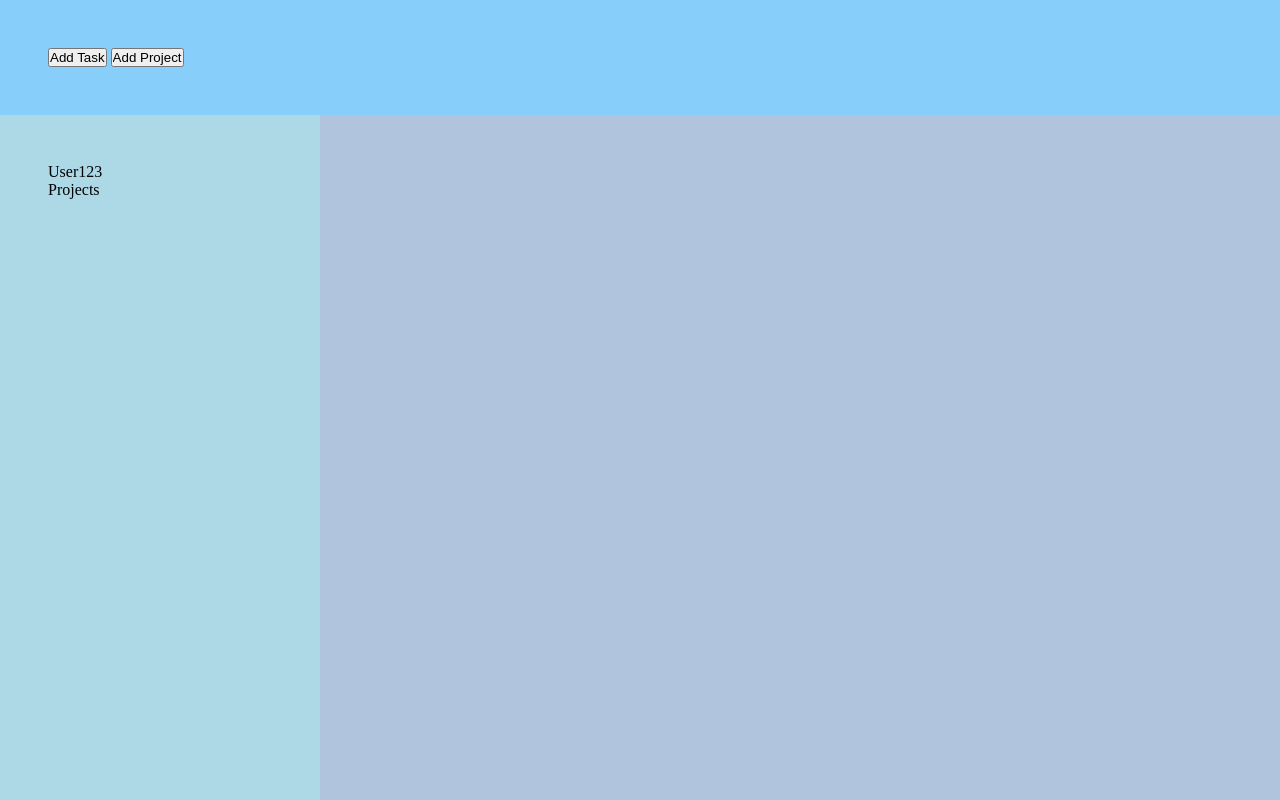
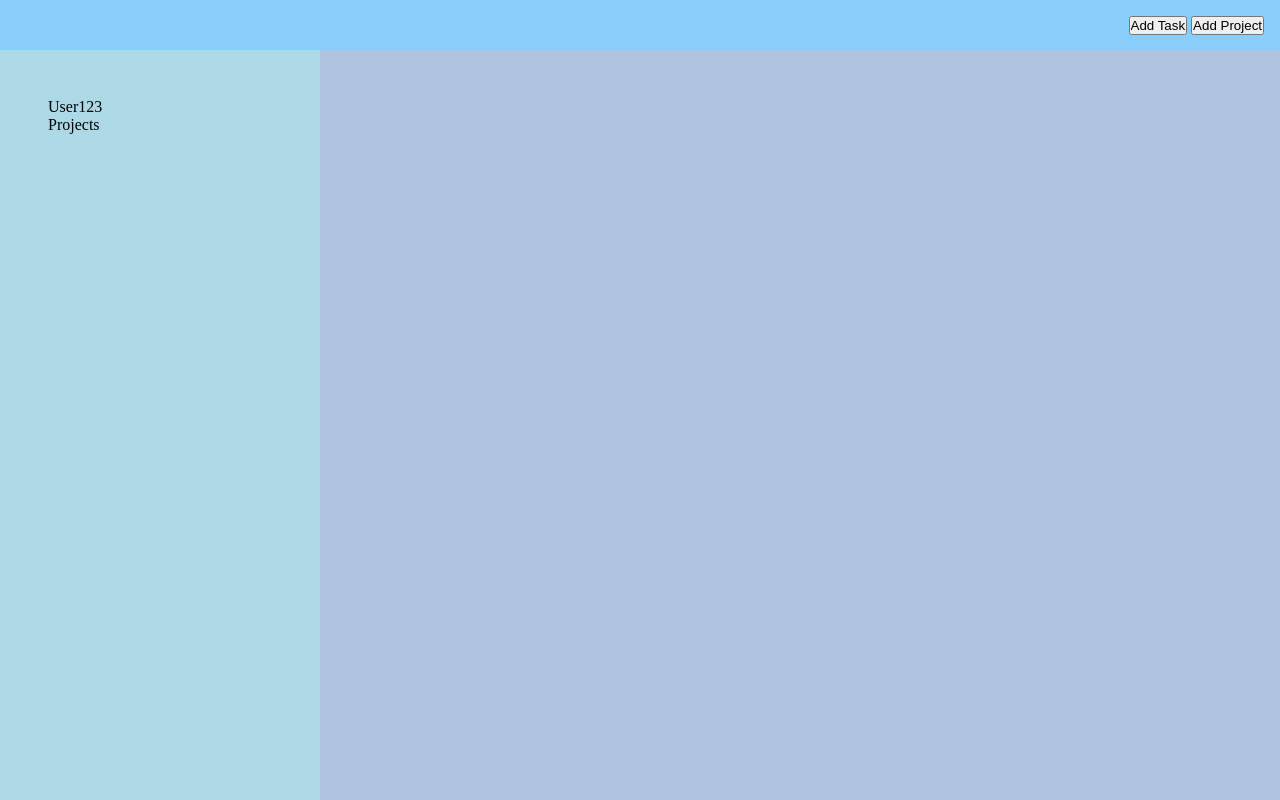
Before and after one commit to WujecDamian/odin-ToDoApp, a website built with webpack: page src/template.html in a window 1280 px wide. Built offline with nearby package versions, Linux system fonts and the light colour scheme.

Commit message:
style: make header smaller and justify content to right side

```diff
--- a/src/style.css
+++ b/src/style.css
@@ -5,12 +5,15 @@
 }
 body {
   display: grid;
-  grid-template: 1fr 9fr / 3fr 9fr;
+  grid-template: 50px auto / 3fr 9fr;
   max-height: 100vh;
+  min-height: 100vh;
 }
 header {
+  display: flex;
+  justify-content: end;
   grid-area: 1/1/2/3;
-  padding: 3rem;
+  padding: 1rem;
   background-color: lightskyblue;
 }
 aside {
```
